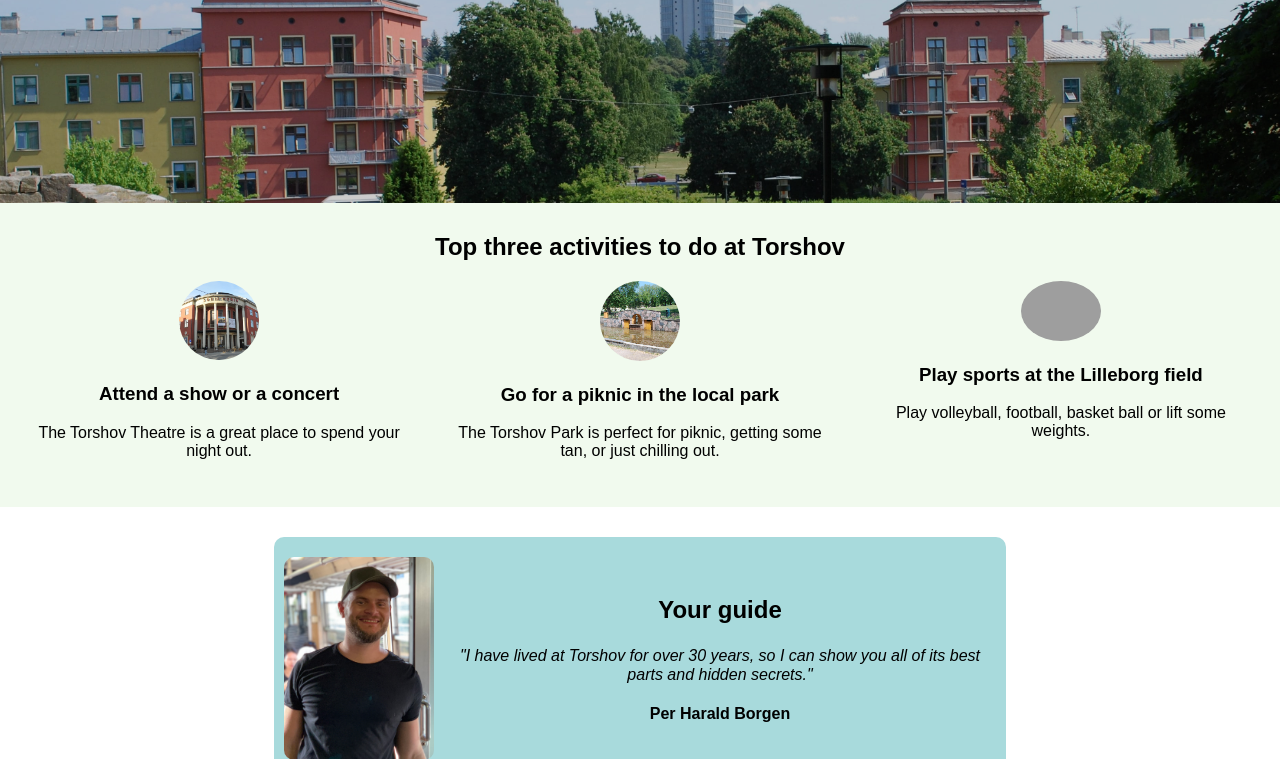
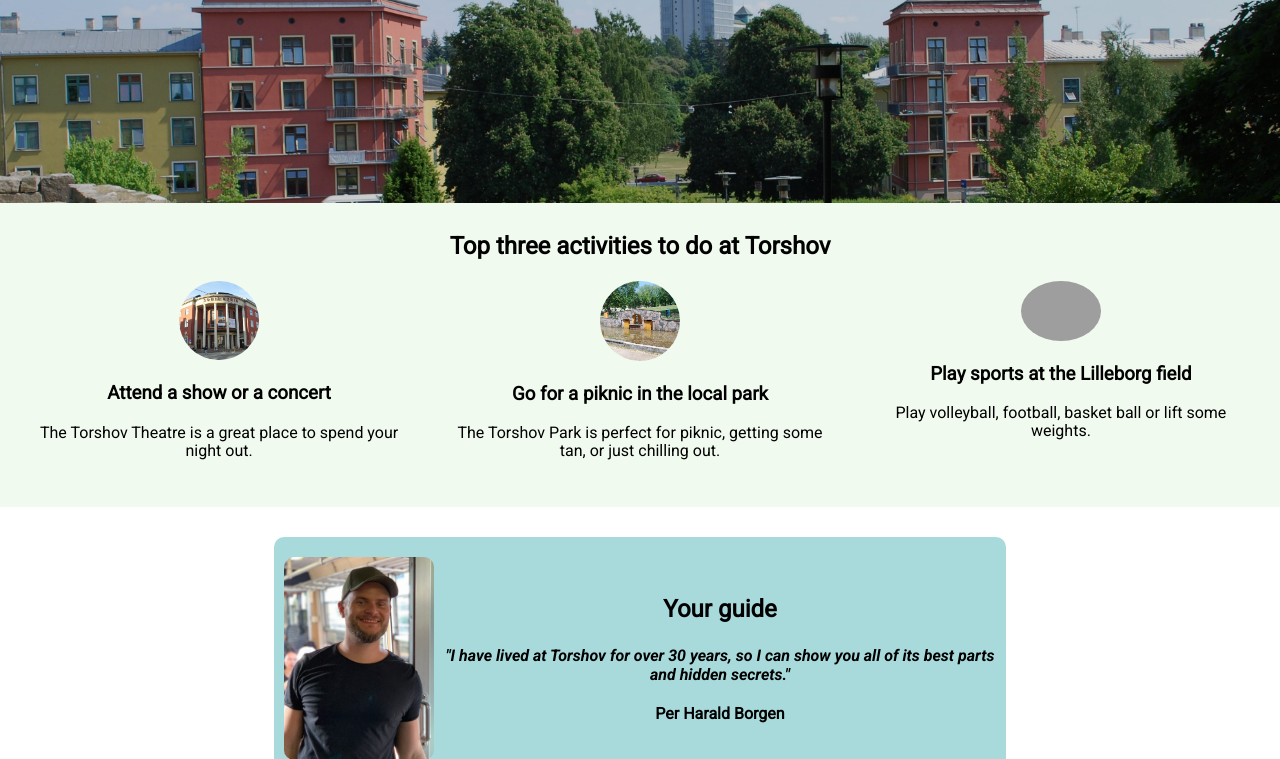
Before and after one commit to Newkoncept/scrimba-web, a plain HTML site: page index.html in a window 1280 px wide. Shown: the part 277-1036 px from the top of the page. Drawn offline with nearby package versions, Linux system fonts and the light colour scheme; grey boxes are pictures that could not be loaded.

Commit message:
Update styles.css

```diff
--- a/styles.css
+++ b/styles.css
@@ -14,7 +14,7 @@ DARK BLUE: #1D3557
 body {
     margin: 0;
     text-align: center;
-    font-family: Arial, Helvetica, sans-serif;
+    font-family: 'Roboto', sans-serif;
 }
 
 h1, h2, p {
```
